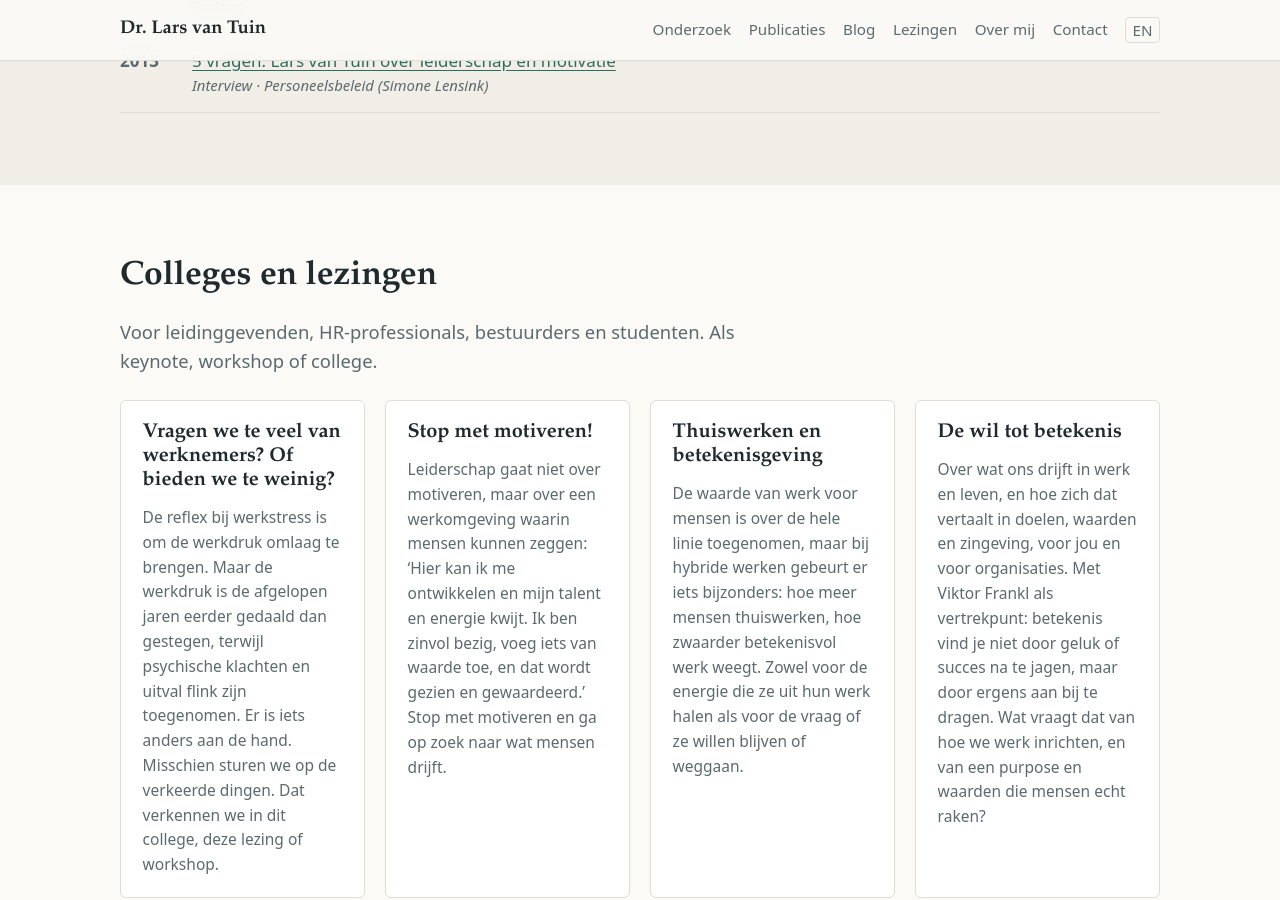
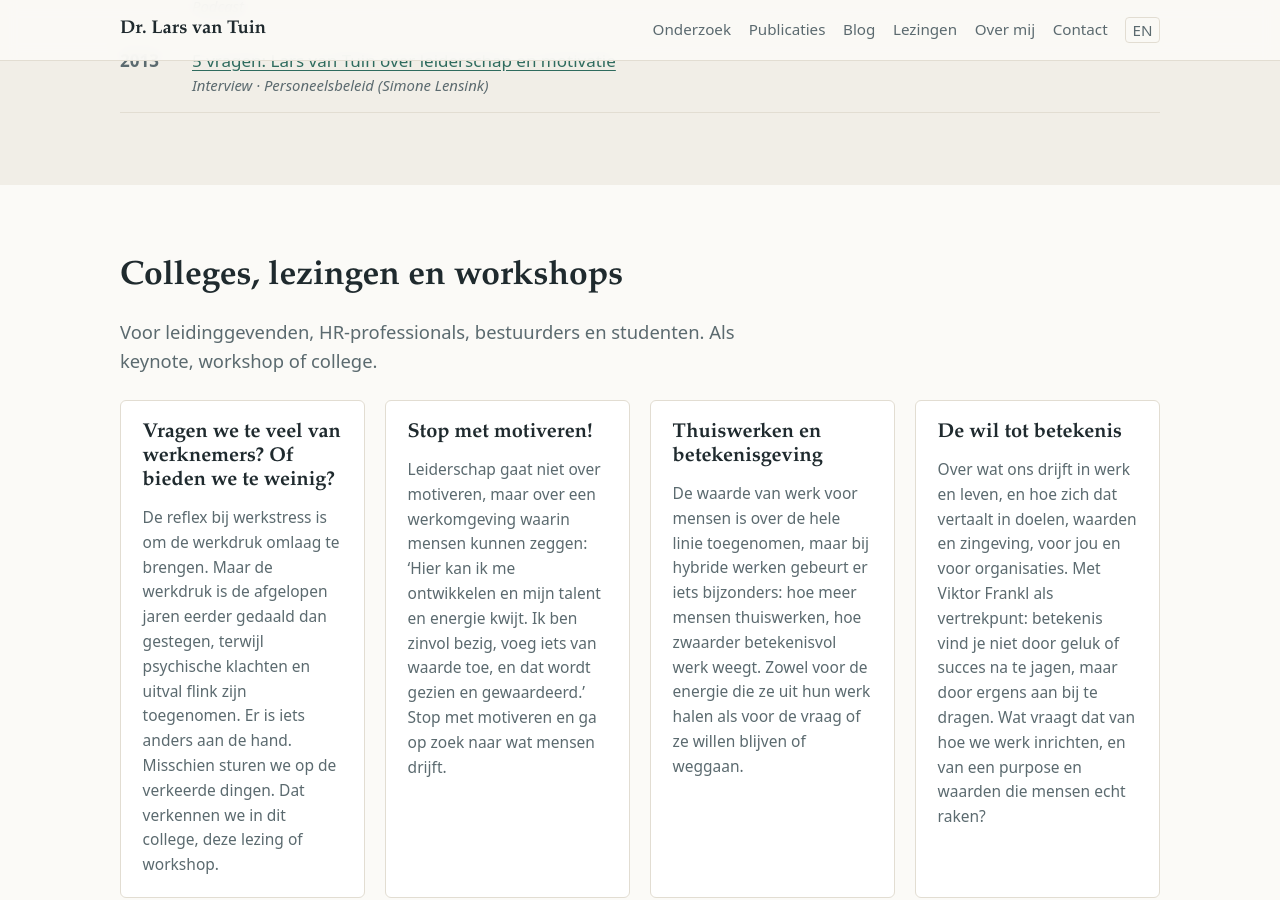
Before and after one commit to larsvantuin/website, a Jekyll site: the page built from index.html, in a window 1280 px wide and 900 px high, scrolled down 4342 px. Built offline with Jekyll 4.4.1, drawn with Linux system fonts in a browser that asks for light colours.

Commit message:
Kop: Colleges, lezingen en workshops
Co-Authored-By: Claude Opus 5.5 <noreply@anthropic.com>
Claude-Session: https://claude.ai/code/session_01JLiW56dra78zm9y6Qetye6

```diff
--- a/en/index.html
+++ b/en/index.html
@@ -58,7 +58,7 @@ description: "Research, lectures and talks on leadership, motivation, work engag
 
 <section id="talks" class="section">
   <div class="wrap">
-    <h2>Lectures and talks</h2>
+    <h2>Lectures, talks and workshops</h2>
     <p class="lead">{{ site.data.lezingen.publiek_en }}</p>
     <div class="cards">
       {% for l in site.data.lezingen.onderwerpen %}
--- a/index.html
+++ b/index.html
@@ -70,7 +70,7 @@ layout: default
 
 <section id="lezingen" class="section">
   <div class="wrap">
-    <h2>Colleges en lezingen</h2>
+    <h2>Colleges, lezingen en workshops</h2>
     <p class="lead">{{ site.data.lezingen.publiek }}</p>
     <div class="cards">
       {% for l in site.data.lezingen.onderwerpen %}
```
